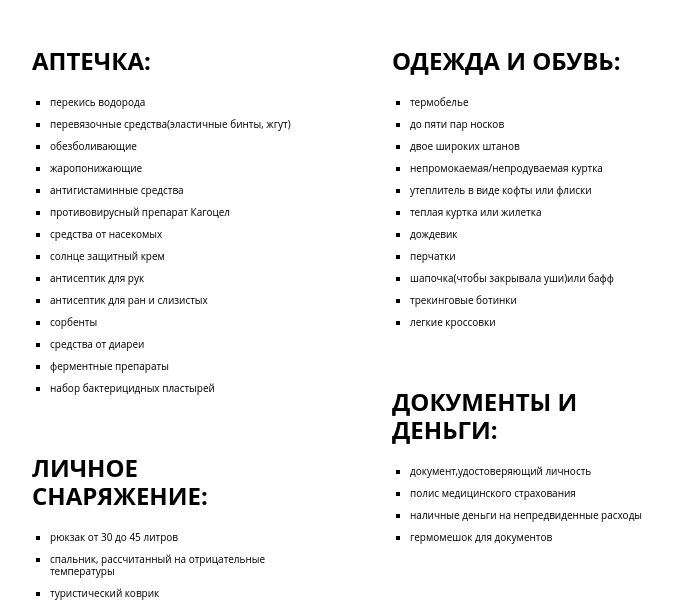
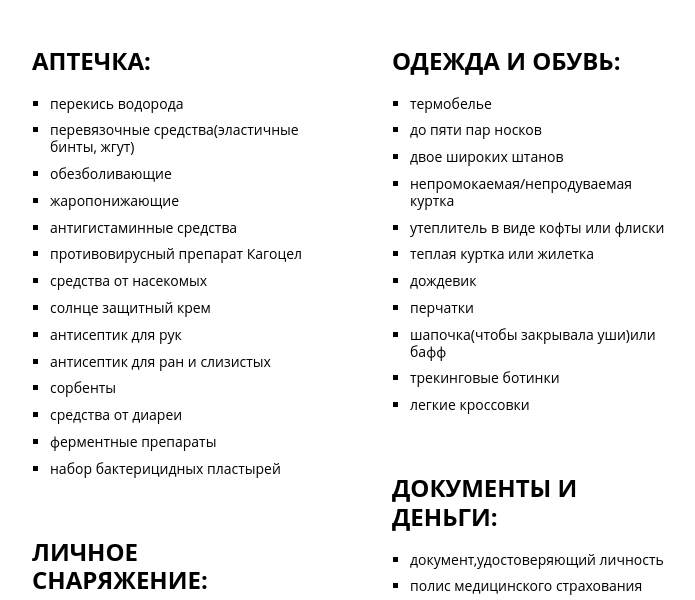
Before and after one commit to yurafreedom/checklist, a website: page assets/checklist.html in a window 1280 px wide. Shown: the part 227-827 px from the top of the page, without its empty margins (298-993 px from the left). Drawn offline with nearby package versions, Linux system fonts and the light colour scheme; files that its build step writes are made by us from their sources; files whose address does not match are found by name.

Commit message:
font size

```diff
--- a/assets/scss/blocks/checklist-block.scss
+++ b/assets/scss/blocks/checklist-block.scss
@@ -27,7 +27,7 @@
 		margin-bottom: 10px;
 	}
 	&__card ul li {
-		font-size: 10px;
+		font-size: 14px;
 	}
 }
 
```
Also changed, not shown: dist/css/main.css, dist/css/main.min.css, 2 other files.
